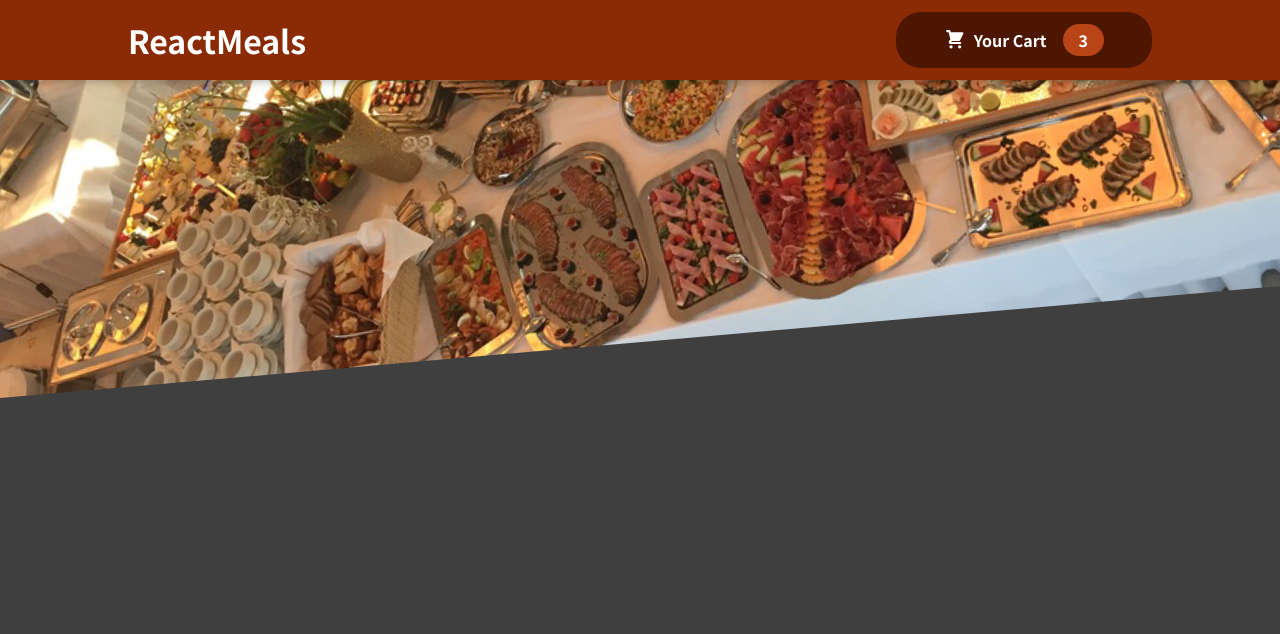
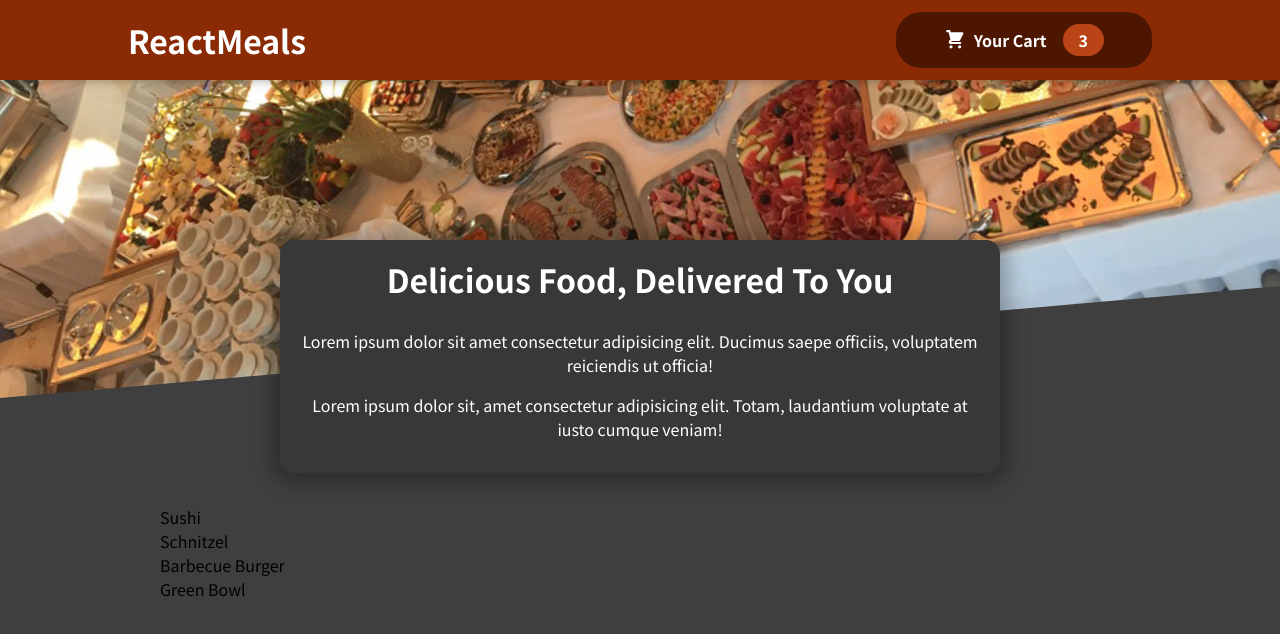
Before and after one commit to CVOvidiu/Food-Order-App, a React (Create React App) app: page / in a window 1280 px wide. Shown: the top 634 px of the page. Built offline with nearby package versions, Linux system fonts and the light colour scheme.

Commit message:
README && Meals component

```diff
--- a/src/App.js
+++ b/src/App.js
@@ -1,11 +1,15 @@
 import { Fragment } from "react";
 
 import Header from "./components/Layout/Header";
+import Meals from "./components/Meals/Meals";
 
 function App() {
   return (
     <Fragment>
       <Header />
+      <main>
+        <Meals />
+      </main>
     </Fragment>
   );
 }
--- /dev/null
+++ b/src/components/Meals/AvailableMeals.js
@@ -0,0 +1,15 @@
+import DUMMY_MEALS from "./MealsData";
+
+import classes from "./AvailableMeals.module.css";
+
+const AvailableMeals = () => {
+  const mealsList = DUMMY_MEALS.map((meal) => <li>{meal.name}</li>);
+
+  return (
+    <section className={classes.meals}>
+      <ul>{mealsList}</ul>
+    </section>
+  );
+};
+
+export default AvailableMeals;
--- /dev/null
+++ b/src/components/Meals/AvailableMeals.module.css
@@ -0,0 +1,24 @@
+.meals {
+  max-width: 60rem;
+  width: 90%;
+  margin: 2rem auto;
+  animation: meals-appear 1s ease-out forwards;
+}
+
+.meals ul {
+  list-style: none;
+  margin: 0;
+  padding: 0;
+}
+
+@keyframes meals-appear {
+  from {
+    opacity: 0;
+    transform: translateY(3rem);
+  }
+
+  to {
+    opacity: 1;
+    transform: translateY(0);
+  }
+}
--- /dev/null
+++ b/src/components/Meals/Meals.js
@@ -0,0 +1,15 @@
+import { Fragment } from "react";
+
+import MealsSummary from "./MealsSummary";
+import AvailableMeals from "./AvailableMeals";
+
+const Meals = () => {
+  return (
+    <Fragment>
+      <MealsSummary />
+      <AvailableMeals />
+    </Fragment>
+  );
+};
+
+export default Meals;
--- /dev/null
+++ b/src/components/Meals/MealsData.js
@@ -0,0 +1,28 @@
+const DUMMY_MEALS = [
+  {
+    id: "m1",
+    name: "Sushi",
+    description: "Finest fish and veggies",
+    price: 22.99,
+  },
+  {
+    id: "m2",
+    name: "Schnitzel",
+    description: "A german specialty!",
+    price: 16.5,
+  },
+  {
+    id: "m3",
+    name: "Barbecue Burger",
+    description: "American, raw, meaty",
+    price: 12.99,
+  },
+  {
+    id: "m4",
+    name: "Green Bowl",
+    description: "Healthy...and green...",
+    price: 18.99,
+  },
+];
+
+export default DUMMY_MEALS;
--- /dev/null
+++ b/src/components/Meals/MealsSummary.js
@@ -0,0 +1,19 @@
+import classes from "./MealsSummary.module.css";
+
+const MealsSummary = () => {
+  return (
+    <section className={classes.summary}>
+      <h2>Delicious Food, Delivered To You</h2>
+      <p>
+        Lorem ipsum dolor sit amet consectetur adipisicing elit. Ducimus saepe
+        officiis, voluptatem reiciendis ut officia!
+      </p>
+      <p>
+        Lorem ipsum dolor sit, amet consectetur adipisicing elit. Totam,
+        laudantium voluptate at iusto cumque veniam!
+      </p>
+    </section>
+  );
+};
+
+export default MealsSummary;
--- /dev/null
+++ b/src/components/Meals/MealsSummary.module.css
@@ -0,0 +1,18 @@
+.summary {
+  text-align: center;
+  max-width: 45rem;
+  width: 90%;
+  margin: auto;
+  margin-top: -10rem;
+  position: relative;
+  background-color: #383838;
+  color: white;
+  border-radius: 14px;
+  padding: 1rem;
+  box-shadow: 0 1px 18px 10px rgba(0, 0, 0, 0.25);
+}
+
+.summary h2 {
+  font-size: 2rem;
+  margin-top: 0;
+}
```
Also changed, not shown: src/README.md (added).
